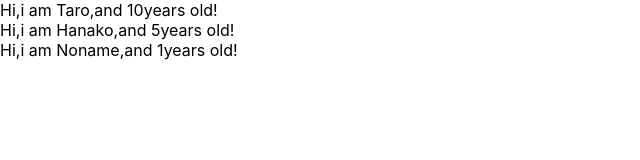
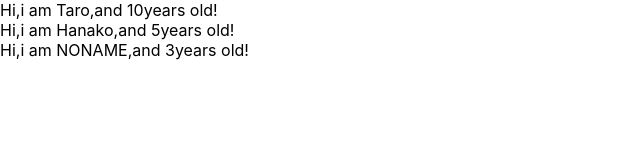
Before and after one commit to shimi-chans-tree/udemy-react, a React (Create React App) app: page / in a window 1280 px wide. Shown: the top 160 px of the page, without its empty margins (0-640 px from the left). Built offline with nearby package versions, Linux system fonts and the light colour scheme.

Commit message:
learn prop-types

```diff
--- a/src/App.js
+++ b/src/App.js
@@ -1,5 +1,5 @@
-
 import React ,{Component} from 'react';
+import propTypes from 'prop-types';
 
 // function App() {
 //   // const greeting = "Hi";
@@ -18,7 +18,7 @@
   const profiles = [
     {name:"Taro",age:10},
     {name:"Hanako",age:5},
-    {name:"Noname"},
+    {name:"NONAME",age:3},
   ]
   return (
   <div>
@@ -27,8 +27,7 @@
         return  <User name={profile.name} age ={profile.age} key={index}/>
       })
     }
-    {/* <User name={"Taro"} age ={10}/>
-    <User name={"Hanako"} age ={5}/> */}
+
   </div>
   )
 }
@@ -36,8 +35,9 @@
 return <div>Hi,i am {props.name},and {props.age}years old!</div>
 }
 
-User.defaultProps = {
-  age:1
+User.propTypes = {
+  name:propTypes.string,
+  age:propTypes.number.isRequired
 }
 
 // class App extends Component{
```
